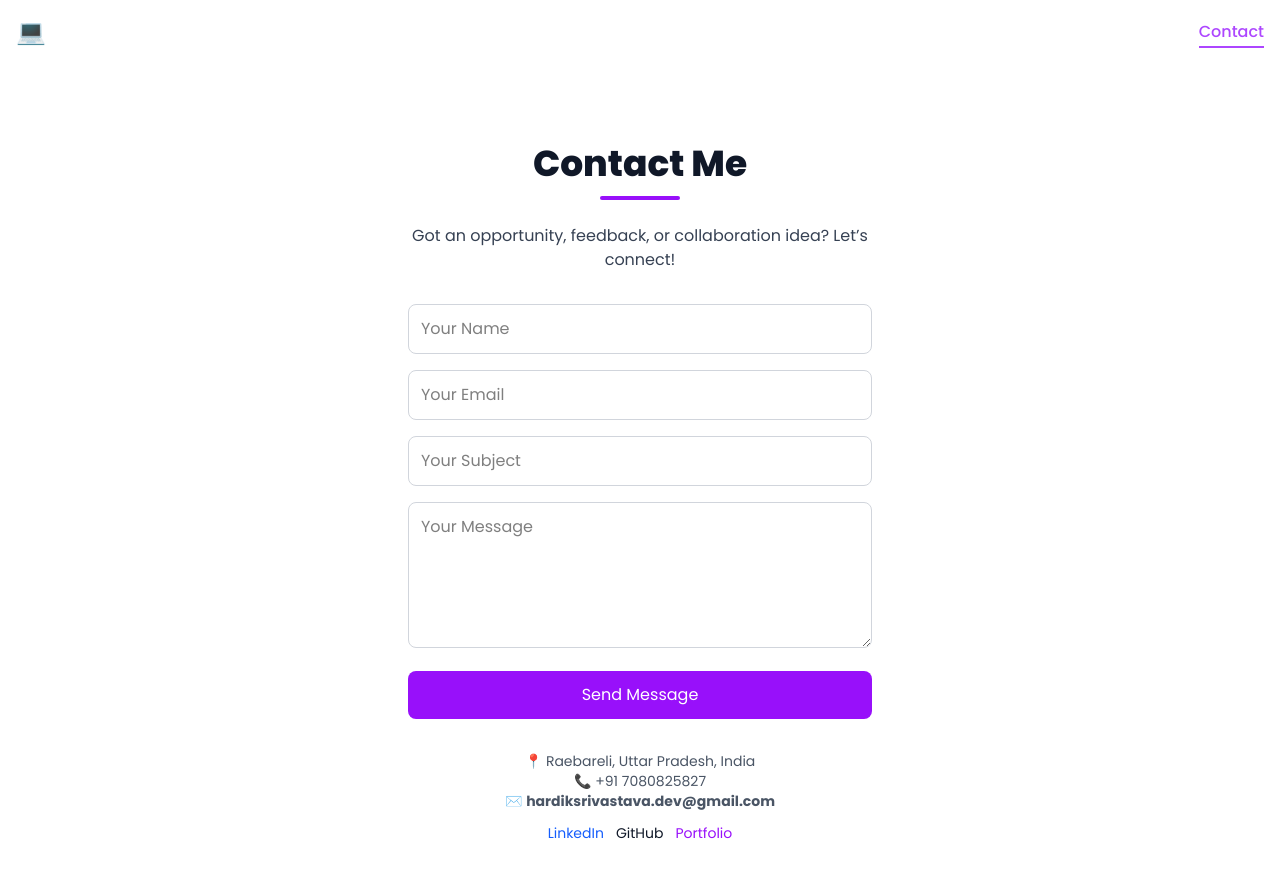
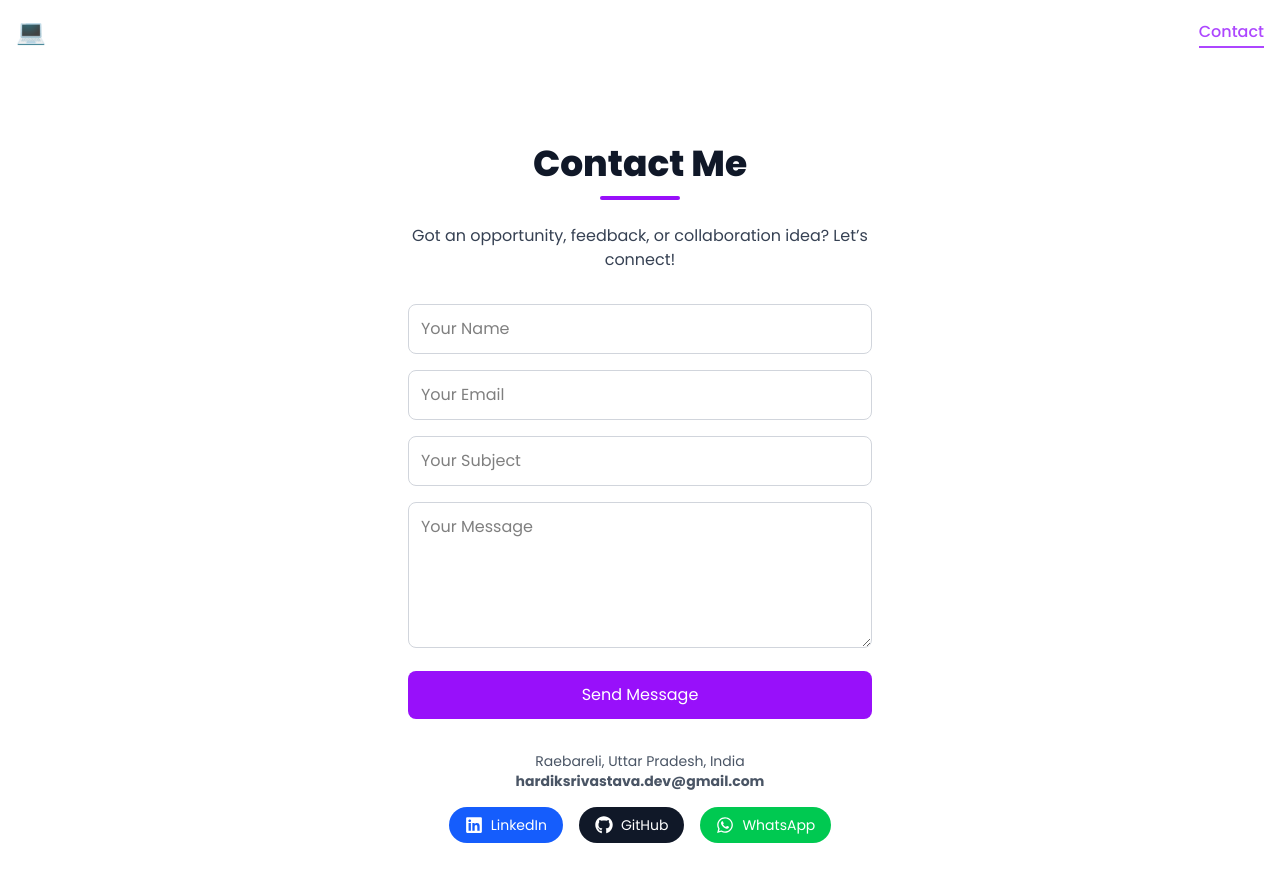
Before and after one commit to hardiksrivastavaa/Portfolio, a React (Vite) app: page /contact in a window 1280 px wide. Shown: the top 882 px of the page. Built offline with nearby package versions, Linux system fonts and the light colour scheme.

Commit message:
Update Contact.jsx

```diff
--- a/src/pages/Contact.jsx
+++ b/src/pages/Contact.jsx
@@ -142,6 +142,7 @@ import React, { useRef } from "react";
 import { toast, ToastContainer } from "react-toastify";
 import "react-toastify/dist/ReactToastify.css";
 import useAOS from "../hooks/useAOS";
+import { FaLinkedin, FaGithub, FaWhatsapp } from "react-icons/fa";
 
 const Contact = () => {
   useAOS();
@@ -244,35 +245,36 @@ const Contact = () => {
         data-aos="fade-up"
         data-aos-delay="200"
       >
-        <p>
-          📍 Raebareli, Uttar Pradesh, India <br />
-          📞 +91 7080825827 <br />
-          ✉️ <strong>hardiksrivastava.dev@gmail.com</strong>
+        <p className="mb-4">
+          Raebareli, Uttar Pradesh, India <br />
+          <strong mail:to="hardiksrivastava.dev@gmail.com">hardiksrivastava.dev@gmail.com</strong>
         </p>
-        <div className="mt-3 space-x-3">
+
+        {/* Social Links with Icons */}
+        <div className="flex justify-center gap-4">
           <a
             href="http://linkedin.com/in/hardiksrivastavaa"
             target="_blank"
             rel="noopener noreferrer"
-            className="text-blue-600 hover:underline"
+            className="flex items-center gap-2 bg-blue-600 text-white px-4 py-2 rounded-full text-sm hover:bg-blue-700 transition"
           >
-            LinkedIn
+            <FaLinkedin className="text-lg" /> LinkedIn
           </a>
           <a
             href="https://github.com/hardiksrivastavaa"
             target="_blank"
             rel="noopener noreferrer"
-            className="text-gray-900 hover:underline"
+            className="flex items-center gap-2 bg-gray-900 text-white px-4 py-2 rounded-full text-sm hover:bg-black transition"
           >
-            GitHub
+            <FaGithub className="text-lg" /> GitHub
           </a>
           <a
-            href="https://hardiksrivastava.vercel.app"
+            href="https://wa.me/917080825827"
             target="_blank"
             rel="noopener noreferrer"
-            className="text-purple-600 hover:underline"
+            className="flex items-center gap-2 bg-green-500 text-white px-4 py-2 rounded-full text-sm hover:bg-green-600 transition"
           >
-            Portfolio
+            <FaWhatsapp className="text-lg" /> WhatsApp
           </a>
         </div>
       </div>
```
